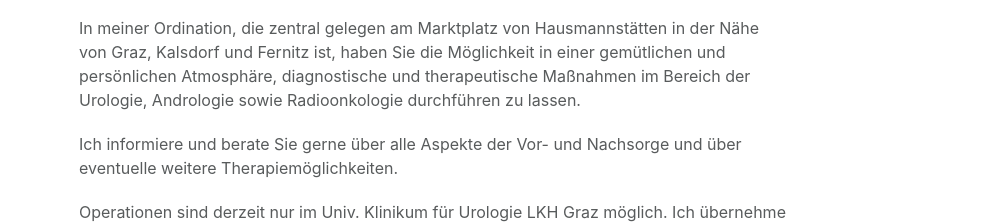
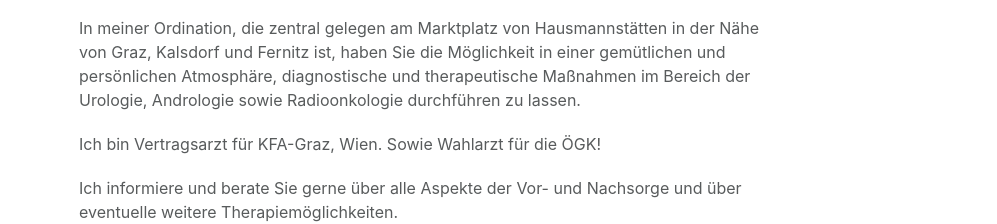
Before and after one commit to waelkhayati/souhailKhayati, a Next.js app in the folder urologue-khayati/: page / in a window 1280 px wide. Shown: the part 820-1044 px from the top of the page, without its empty margins (141-1138 px from the left). Built offline with nearby package versions, Linux system fonts and the light colour scheme.

Commit message:
Update Homepage.tsx

```diff
--- a/urologue-khayati/components/Homepage/Homepage.tsx
+++ b/urologue-khayati/components/Homepage/Homepage.tsx
@@ -55,6 +55,7 @@ export default function Homepage(props: HomepageProps) {
         <Stack className={style.section1}>
           <h1>{i18n.welcome_to_my_private_ordination_intro}</h1>
           <p>{i18n.in_my_ordination}</p>
+          <p>Ich bin Vertragsarzt für KFA-Graz, Wien. Sowie Wahlarzt für die ÖGK!</p>
           <p>{i18n.i_inform_and_advise}</p>
           <p>{i18n.operations_are_currently}</p>
           <p>{i18n.our_ordination_in_Hausmannstatten}</p>
```
